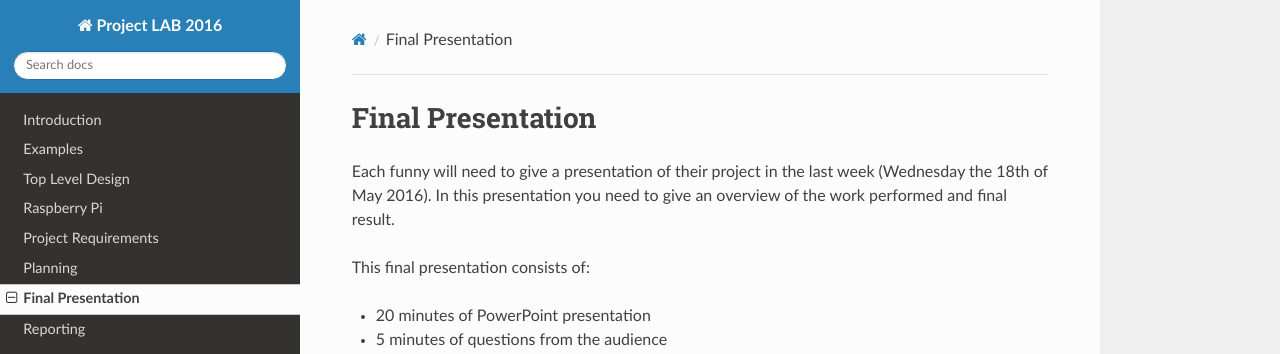
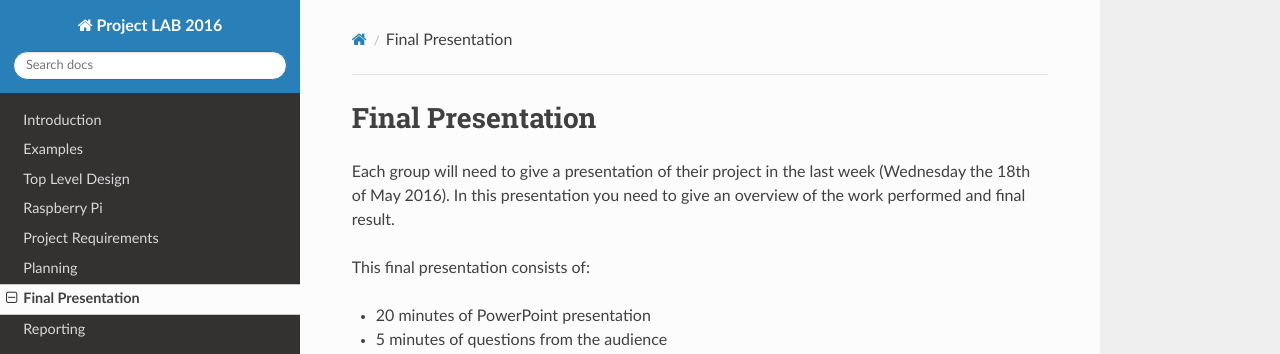
Before and after one commit to BioBoost/project_lab_2016, an MkDocs documentation site: the page built from docs/final_presentation.md, in a window 1280 px wide. Shown: the top 354 px of the page. Built offline with MkDocs 1.6.1, drawn with Linux system fonts in a browser that asks for light colours; nearby versions of some CDN libraries; old or Windows-style settings are respelled for this version of MkDocs.

Commit message:
Fix some typos

```diff
--- a/docs/final_presentation.md
+++ b/docs/final_presentation.md
@@ -1,6 +1,6 @@
 # Final Presentation
 
-Each funny will need to give a presentation of their project in the last week (Wednesday the 18th of May 2016). In this presentation you need to give an overview of the work performed and final result.
+Each group will need to give a presentation of their project in the last week (Wednesday the 18th of May 2016). In this presentation you need to give an overview of the work performed and final result.
 
 This final presentation consists of:
 
```
Also changed, not shown: docs/reporting.md (+1 -1 lines).
